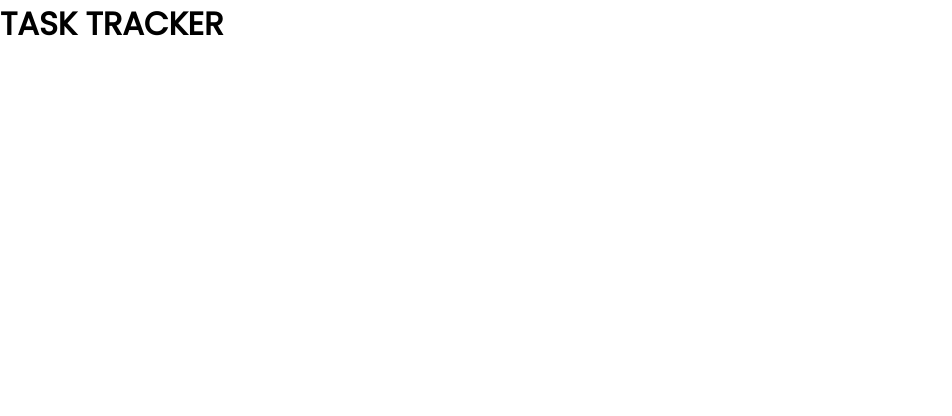
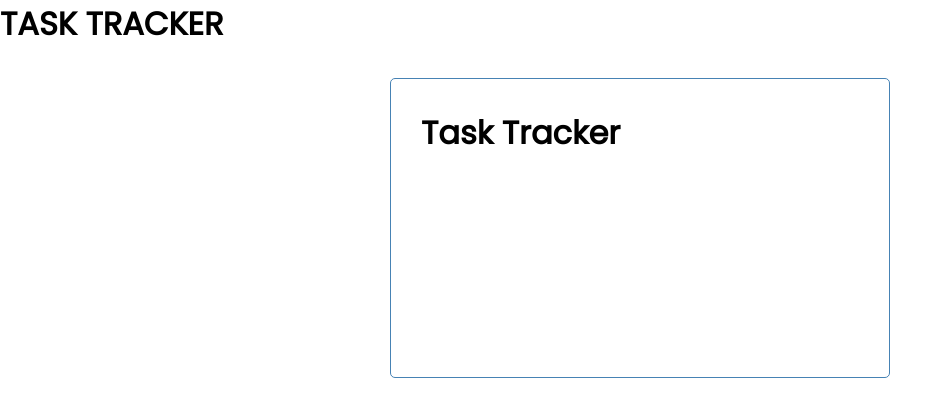
Before and after one commit to markonorth2/task_tracker, an Angular app: page / in a window 1280 px wide. Shown: the top 416 px of the page, without its empty margins (0-952 px from the left). Built offline with nearby package versions, Linux system fonts and the light colour scheme.

Commit message:
generated button component

```diff
--- a/src/app/app.component.html
+++ b/src/app/app.component.html
@@ -1 +1,5 @@
 <h1>{{ title.toUpperCase() }}</h1>
+<div class="container">
+  <app-header></app-header>
+
+</div>
--- a/src/app/app.module.ts
+++ b/src/app/app.module.ts
@@ -3,11 +3,13 @@ import { BrowserModule } from '@angular/platform-browser';
 
 import { AppComponent } from './app.component';
 import { HeaderComponent } from './components/header/header.component';
+import { ButtonComponent } from './components/button/button.component';
 
 @NgModule({
   declarations: [
     AppComponent,
-    HeaderComponent
+    HeaderComponent,
+    ButtonComponent
   ],
   imports: [
     BrowserModule
--- /dev/null
+++ b/src/app/components/button/button.component.html
@@ -0,0 +1 @@
+<p>button works!</p>
--- /dev/null
+++ b/src/app/components/button/button.component.ts
@@ -0,0 +1,15 @@
+import { Component, OnInit } from '@angular/core';
+
+@Component({
+  selector: 'app-button',
+  templateUrl: './button.component.html',
+  styleUrls: ['./button.component.css']
+})
+export class ButtonComponent implements OnInit {
+
+  constructor() { }
+
+  ngOnInit(): void {
+  }
+
+}
--- a/src/app/components/header/header.component.css
+++ b/src/app/components/header/header.component.css
@@ -0,0 +1,6 @@
+header {
+    display:flex;
+    justify-content: space-between;
+    align-items: center;
+    margin-bottom: 20px;
+}
--- a/src/app/components/header/header.component.html
+++ b/src/app/components/header/header.component.html
@@ -1 +1,4 @@
-<p>header works!</p>
+<header>
+    <h1>Task Tracker</h1>
+
+</header>
```
Also changed, not shown: src/app/components/button/button.component.css (added), 1 other file (tests, documents, lock files or other folders).
